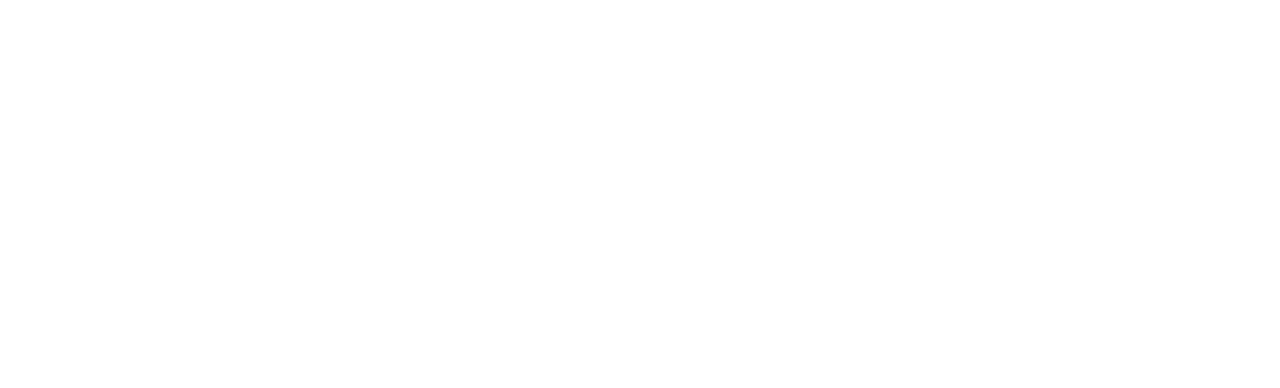
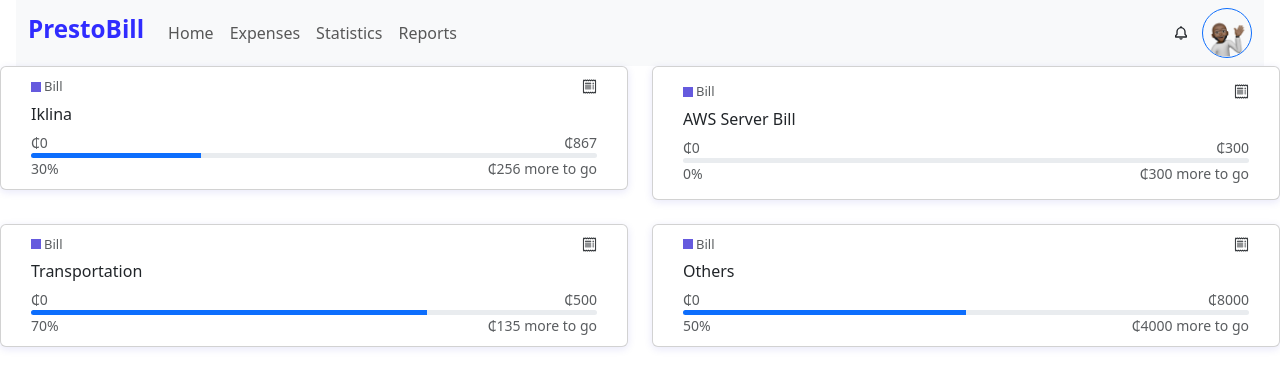
Before and after one commit to SoftLife0/PrestoBill, a React (Vite) app: page /bills in a window 1280 px wide. Shown: the top 388 px of the page. Built offline with nearby package versions, Linux system fonts and the light colour scheme.

Commit message:
adding new pages

```diff
--- a/src/App.jsx
+++ b/src/App.jsx
@@ -4,6 +4,7 @@ import './App.css'
 import 'bootstrap/dist/css/bootstrap.min.css'; // Import Bootstrap CSS
 import 'bootstrap/dist/js/bootstrap.bundle.min.js'; // Import Bootstrap JSimport Landing from './pages/Landing';
 import Dashboard from './pages/Dashboard';
+import Bills from './pages/Bills';
 
 
 
@@ -13,6 +14,7 @@ function App() {
       <main>
           <Switch>
             <Route exact path="/" component={Dashboard} />
+            <Route exact path="/bills" component={Bills} />
           </Switch>
       </main>
     </Router>
--- a/src/pages/Bills.jsx
+++ b/src/pages/Bills.jsx
@@ -1,10 +1,13 @@
 import React from 'react'
 import { Receipt} from 'react-bootstrap-icons';
 import { Link } from 'react-router-dom/cjs/react-router-dom.min';
+import Header from '../components/Header';
 
 
-function Bills() {
+function Bills({showHeader = true}) {
   return (
+    <main>
+        {showHeader && <Header/>}
         <section>
             <div className="row">
                 <div className="col-md-6">
@@ -127,6 +130,7 @@ function Bills() {
                 </div>
             </div>
         </section>
+    </main>
   )
 }
 
--- a/src/pages/Dashboard.jsx
+++ b/src/pages/Dashboard.jsx
@@ -33,7 +33,7 @@ function Dashboard() {
                       </div>
 
                       <div className="col-md-3 col-6">
-                        <Link to="#" style={{ textDecoration: 'none', color: 'black'}}>
+                        <Link to="/bills" style={{ textDecoration: 'none', color: 'black'}}>
                           <div data-aos="fade-up" data-aos-delay="100" className="card">
                               <h6>Bills</h6>
                               <div className='d-flex justify-content-between align-items-center'>
@@ -96,7 +96,7 @@ function Dashboard() {
 
                   <h6 className='text-muted'>Overview</h6>
 
-                  <Bills />
+                  <Bills showHeader={false} />
               </div>
 
 
```
Lines whose indentation alone changed are shown as unchanged.
